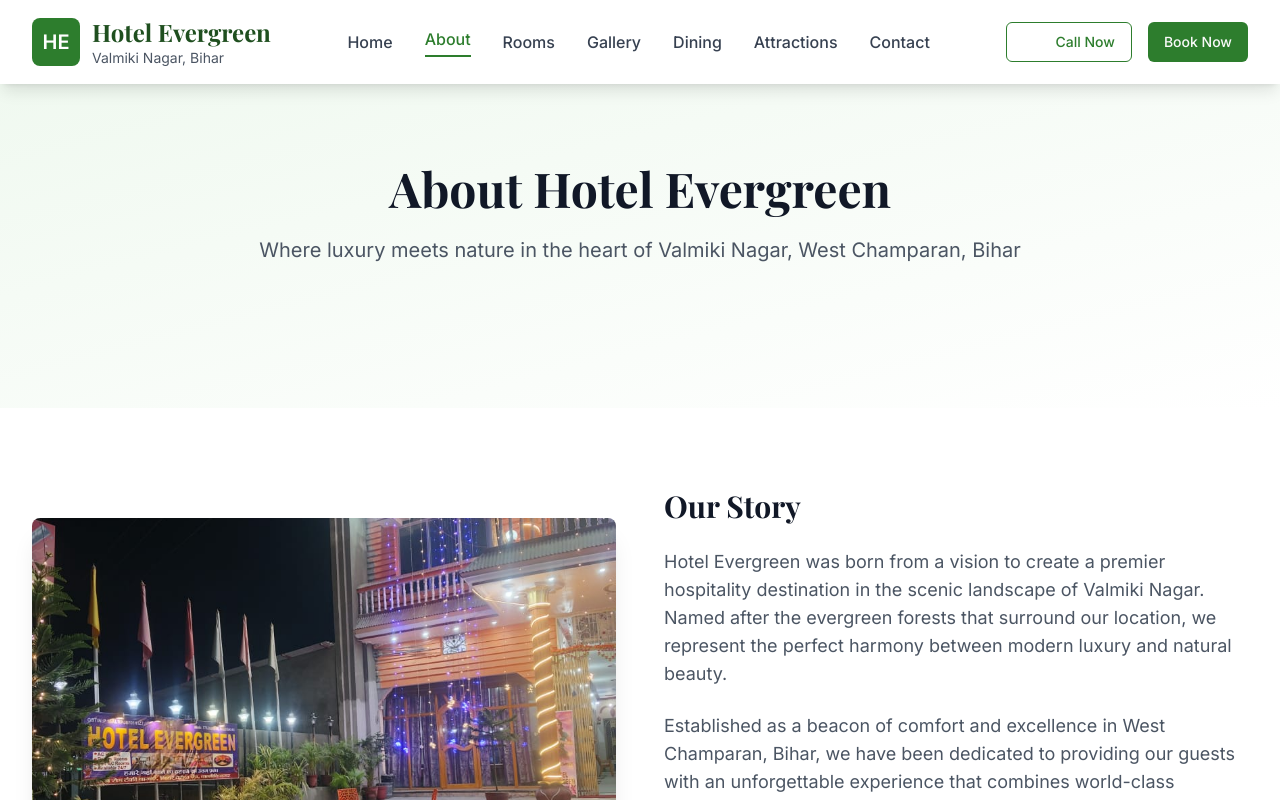
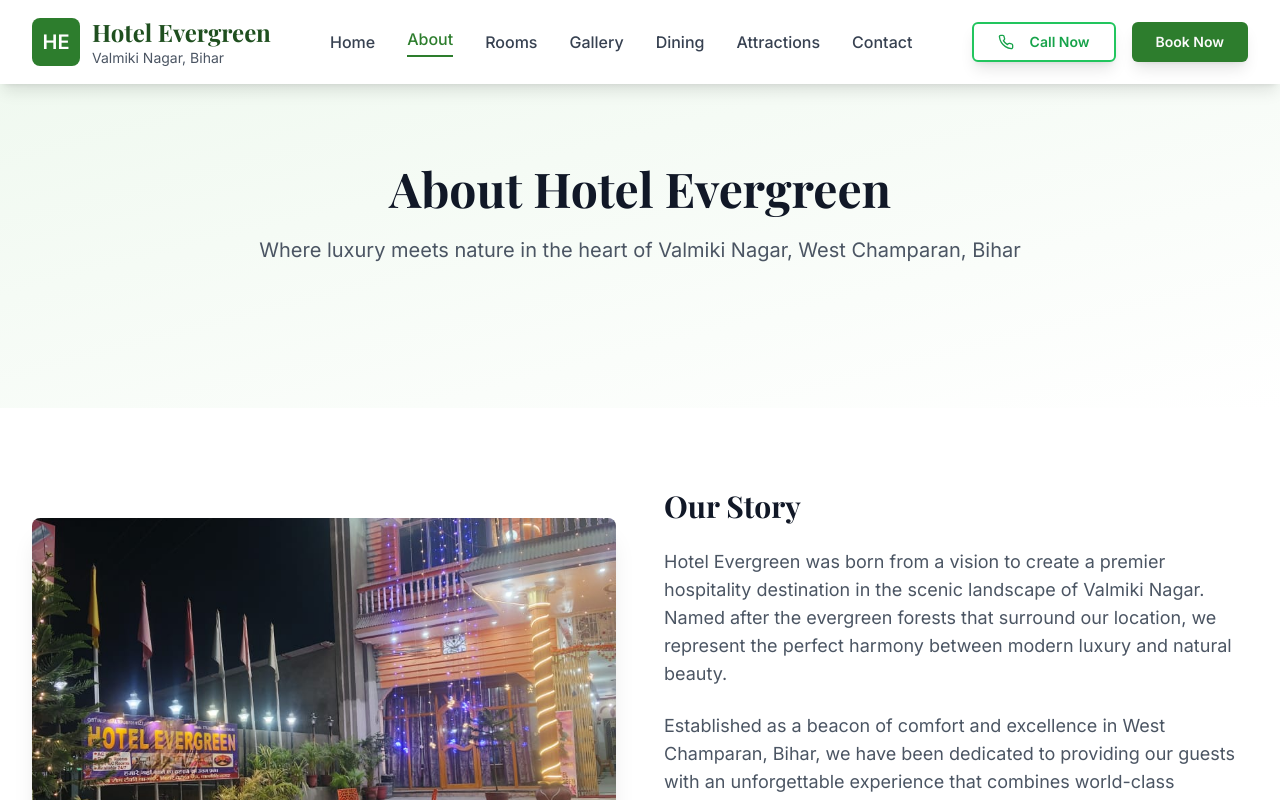
Before and after one commit to ayanwar2627l/HotelEvergreen, a React (Vite) app: page /about in a window 1280 px wide. Shown: the top 800 px of the page. Built offline with nearby package versions, Linux system fonts and the light colour scheme.

Commit message:
Enhance call button appearance
Improved the visual appeal of the call button in the Header and Contact components.

```diff
--- a/src/components/Header.tsx
+++ b/src/components/Header.tsx
@@ -2,7 +2,7 @@
 import { useState } from "react";
 import { Link, useLocation } from "react-router-dom";
 import { Button } from "@/components/ui/button";
-import { phone } from "lucide-react";
+import { Phone } from "lucide-react";
 
 const Header = () => {
   const [isMenuOpen, setIsMenuOpen] = useState(false);
@@ -56,16 +56,17 @@ const Header = () => {
             <Button
               asChild
               variant="outline"
-              className="border-evergreen-600 text-evergreen-600 hover:bg-evergreen-50"
+              className="group relative overflow-hidden border-2 border-green-500 text-green-600 hover:text-white bg-white hover:bg-green-500 transition-all duration-300 shadow-lg hover:shadow-xl hover:scale-105 px-6 py-3 font-semibold"
             >
               <a href="tel:7782935050" className="flex items-center space-x-2">
-                <phone className="w-4 h-4" />
-                <span>Call Now</span>
+                <Phone className="w-5 h-5 animate-pulse" />
+                <span className="relative z-10">Call Now</span>
+                <div className="absolute inset-0 bg-gradient-to-r from-green-400 to-green-600 opacity-0 group-hover:opacity-100 transition-opacity duration-300"></div>
               </a>
             </Button>
             <Button
               asChild
-              className="bg-evergreen-600 hover:bg-evergreen-700"
+              className="bg-evergreen-600 hover:bg-evergreen-700 hover:scale-105 transition-all duration-300 shadow-lg hover:shadow-xl px-6 py-3 font-semibold"
             >
               <a
                 href="https://wa.me/7782935050"
@@ -110,16 +111,17 @@ const Header = () => {
                 <Button
                   asChild
                   variant="outline"
-                  className="border-evergreen-600 text-evergreen-600 hover:bg-evergreen-50"
+                  className="group relative overflow-hidden border-2 border-green-500 text-green-600 hover:text-white bg-white hover:bg-green-500 transition-all duration-300 shadow-lg hover:shadow-xl py-3 font-semibold"
                 >
                   <a href="tel:7782935050" className="flex items-center justify-center space-x-2">
-                    <phone className="w-4 h-4" />
-                    <span>Call Now</span>
+                    <Phone className="w-5 h-5 animate-pulse" />
+                    <span className="relative z-10">Call Now</span>
+                    <div className="absolute inset-0 bg-gradient-to-r from-green-400 to-green-600 opacity-0 group-hover:opacity-100 transition-opacity duration-300"></div>
                   </a>
                 </Button>
                 <Button
                   asChild
-                  className="bg-evergreen-600 hover:bg-evergreen-700"
+                  className="bg-evergreen-600 hover:bg-evergreen-700 hover:scale-105 transition-all duration-300 shadow-lg hover:shadow-xl py-3 font-semibold"
                 >
                   <a
                     href="https://wa.me/7782935050"
```
